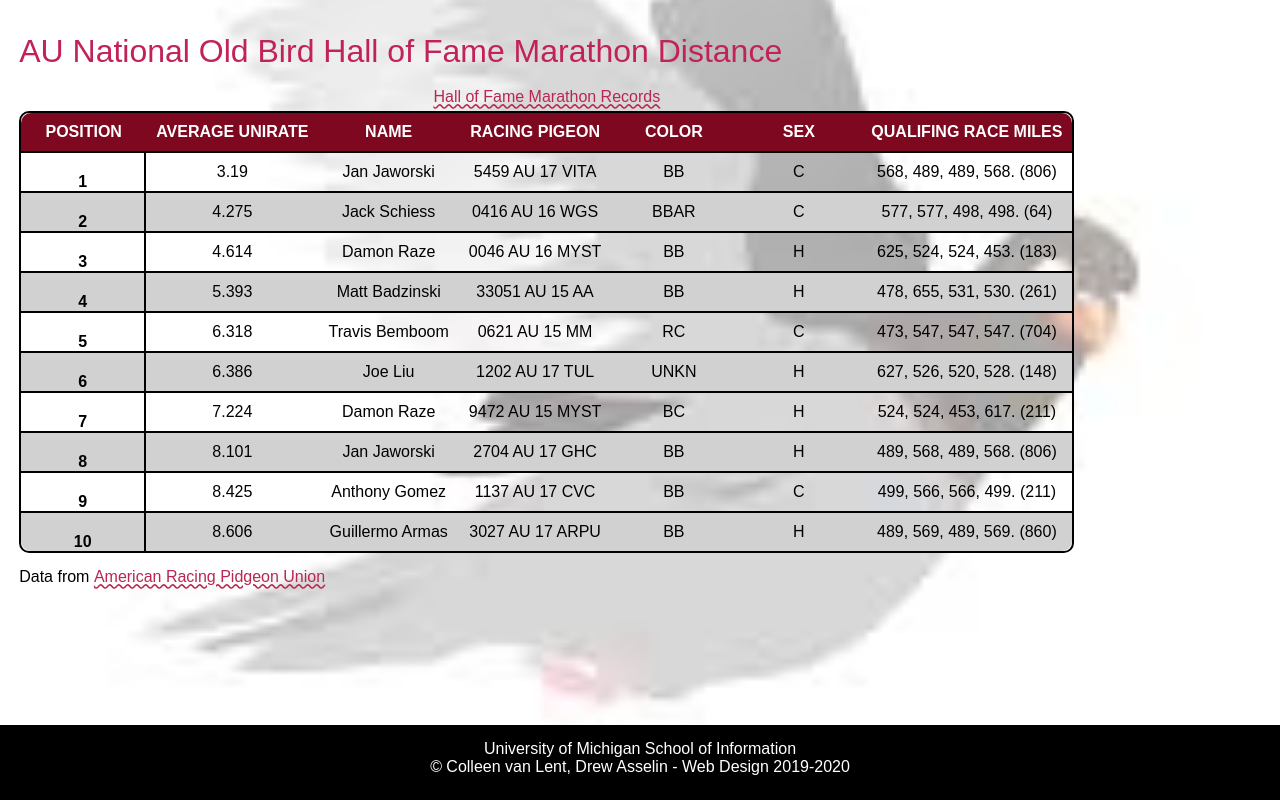
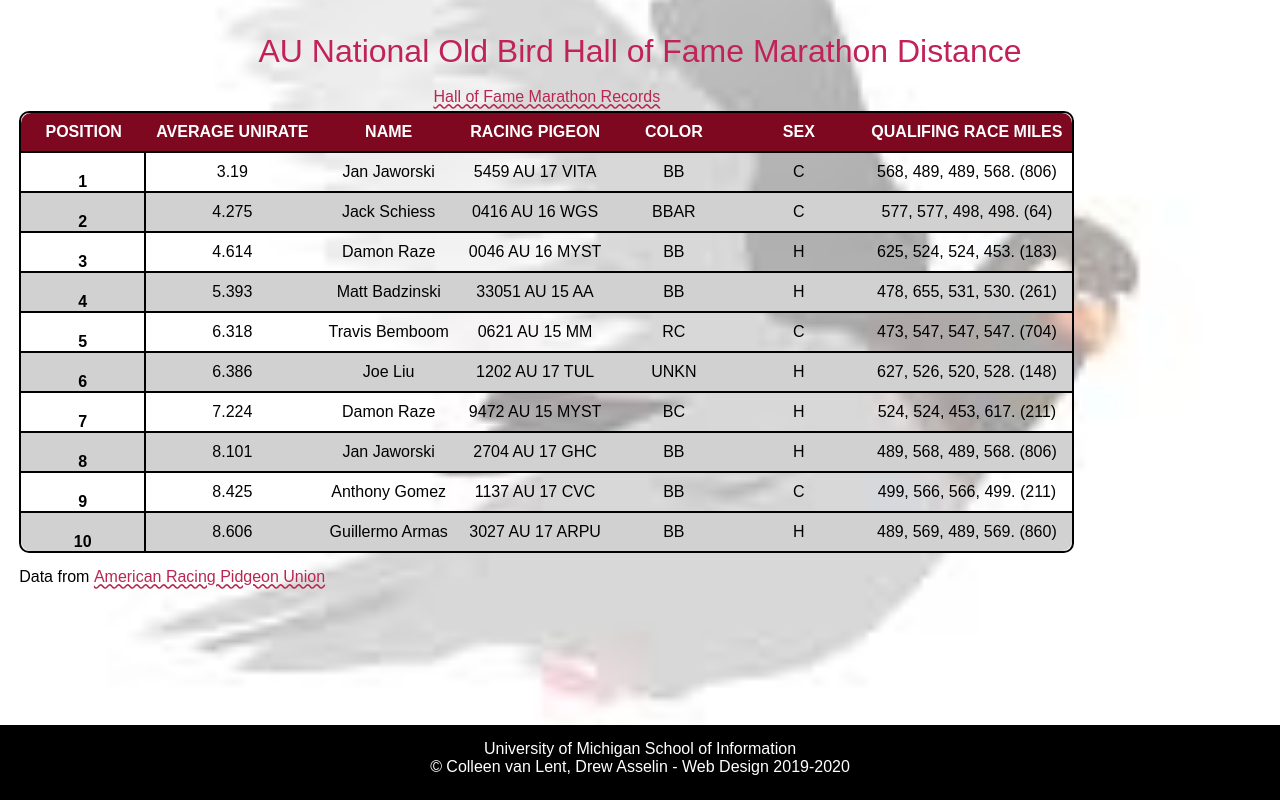
Before and after one commit to Hannahsimon97/homework4-2021, a plain HTML site: page index.html in a window 1280 px wide. Drawn offline with Linux system fonts and the light colour scheme; a web font is replaced by a local one.

Commit message:
Update style.css

```diff
--- a/css/style.css
+++ b/css/style.css
@@ -27,7 +27,8 @@ tr{
 body{
   font-family: "Andika", sans-serif;
   margin: 1.2em;
-  background: url("../images/pigeon-background.JPEG"), #DDDDDD;
+  background: url("../images/pigeon-background.JPEG");
+  background-color: #DDDDDD;
   background-size: cover;
   background-position: center;
   background-repeat: no-repeat;
@@ -37,7 +38,7 @@ body{
 h1{
   color: #C12258;
   font-size: 2em;
-  position: center;
+  text-align: center;
   line-height: 2;
   /*Req 2*/
 }
```
